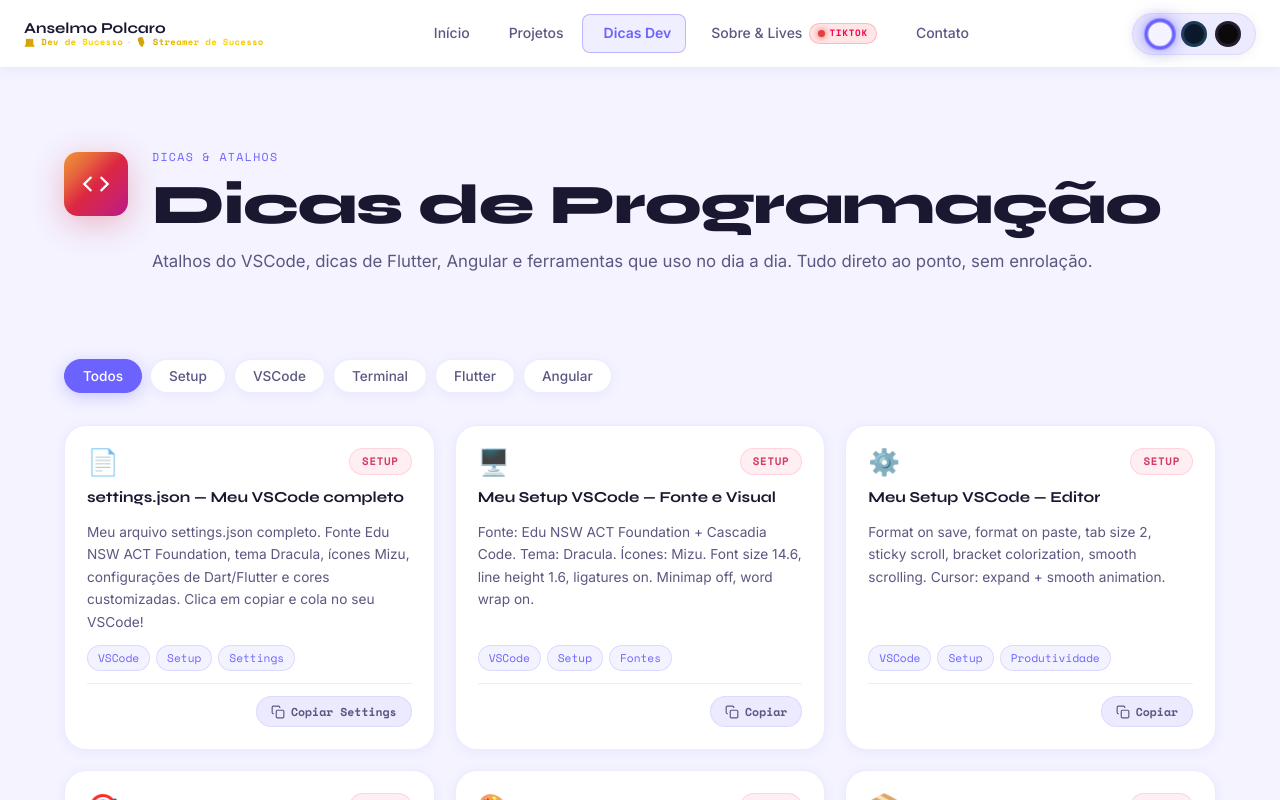
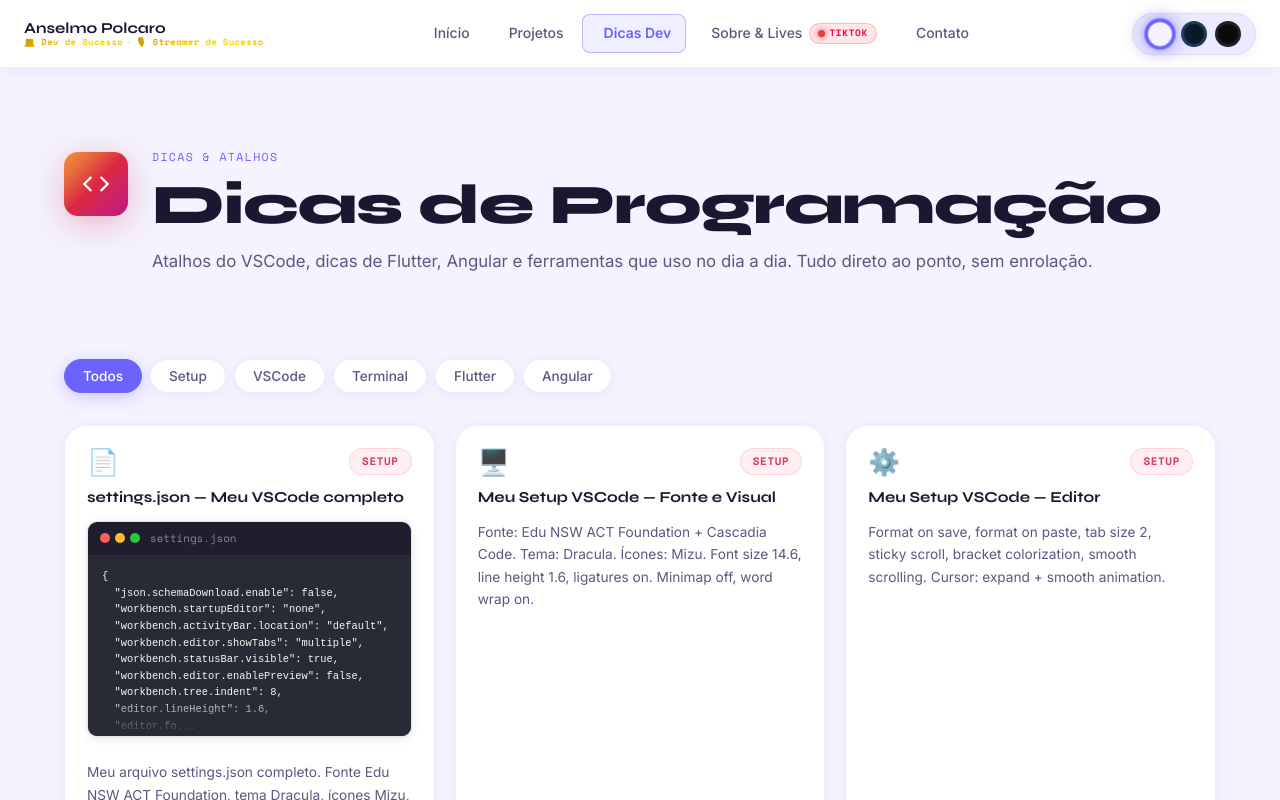
Before and after one commit to polcaronet/Portifolio, an Angular app: page /conteudo in a window 1280 px wide. Shown: the top 800 px of the page. Built offline with nearby package versions, Linux system fonts and the light colour scheme.

Commit message:
feat: prévia de código estilo editor no card settings

```diff
--- a/src/app/pages/conteudo/conteudo.component.html
+++ b/src/app/pages/conteudo/conteudo.component.html
@@ -37,6 +37,20 @@
             <span class="badge" [ngClass]="badgeClass(post.category)">{{ post.category }}</span>
           </div>
           <h3 class="post-title">{{ post.title }}</h3>
+
+          <!-- Prévia de código (quando tem code) -->
+          <div class="code-preview" *ngIf="post.code">
+            <div class="code-preview__header">
+              <span class="code-preview__dots">
+                <span class="dot dot--red"></span>
+                <span class="dot dot--yellow"></span>
+                <span class="dot dot--green"></span>
+              </span>
+              <span class="code-preview__filename">settings.json</span>
+            </div>
+            <pre class="code-preview__body">{{ post.code | slice:0:320 }}...</pre>
+          </div>
+
           <p class="post-body">{{ post.body }}</p>
           <div class="tags-row">
             <span class="tag" *ngFor="let t of post.tags">{{ t }}</span>
--- a/src/app/pages/conteudo/conteudo.component.scss
+++ b/src/app/pages/conteudo/conteudo.component.scss
@@ -214,3 +214,66 @@
     display: none;
   }
 }
+
+/* ── Code Preview ──────────────────────────────── */
+.code-preview {
+  border-radius: 10px;
+  overflow: hidden;
+  margin-bottom: 12px;
+  border: 1px solid rgba(0,0,0,0.1);
+  box-shadow: 0 2px 8px rgba(0,0,0,0.1);
+}
+
+.code-preview__header {
+  display: flex;
+  align-items: center;
+  gap: 10px;
+  padding: 8px 12px;
+  background: #1e1e2e;
+  border-bottom: 1px solid #2a2a3e;
+}
+
+.code-preview__dots {
+  display: flex;
+  gap: 5px;
+}
+
+.dot {
+  width: 10px;
+  height: 10px;
+  border-radius: 50%;
+  &--red { background: #ff5f57; }
+  &--yellow { background: #febc2e; }
+  &--green { background: #28c840; }
+}
+
+.code-preview__filename {
+  font-family: var(--font-mono);
+  font-size: 0.68rem;
+  color: #8888aa;
+}
+
+.code-preview__body {
+  background: #282a36;
+  color: #f8f8f2;
+  font-family: 'Cascadia Code', 'Fira Code', monospace;
+  font-size: 0.65rem;
+  line-height: 1.6;
+  padding: 12px 14px;
+  margin: 0;
+  max-height: 180px;
+  overflow: hidden;
+  white-space: pre;
+  position: relative;
+
+  &::after {
+    content: '';
+    position: absolute;
+    bottom: 0;
+    left: 0;
+    right: 0;
+    height: 40px;
+    background: linear-gradient(transparent, #282a36);
+    pointer-events: none;
+  }
+}
```
